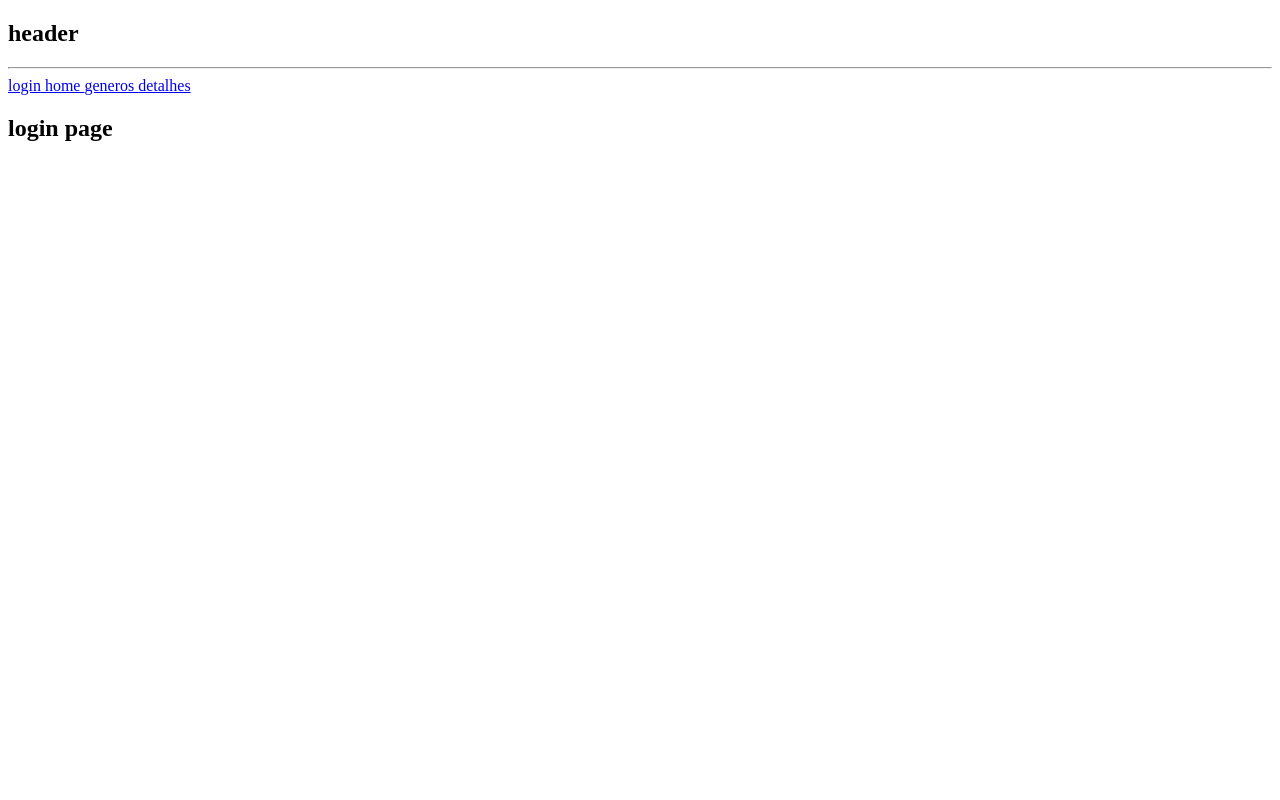
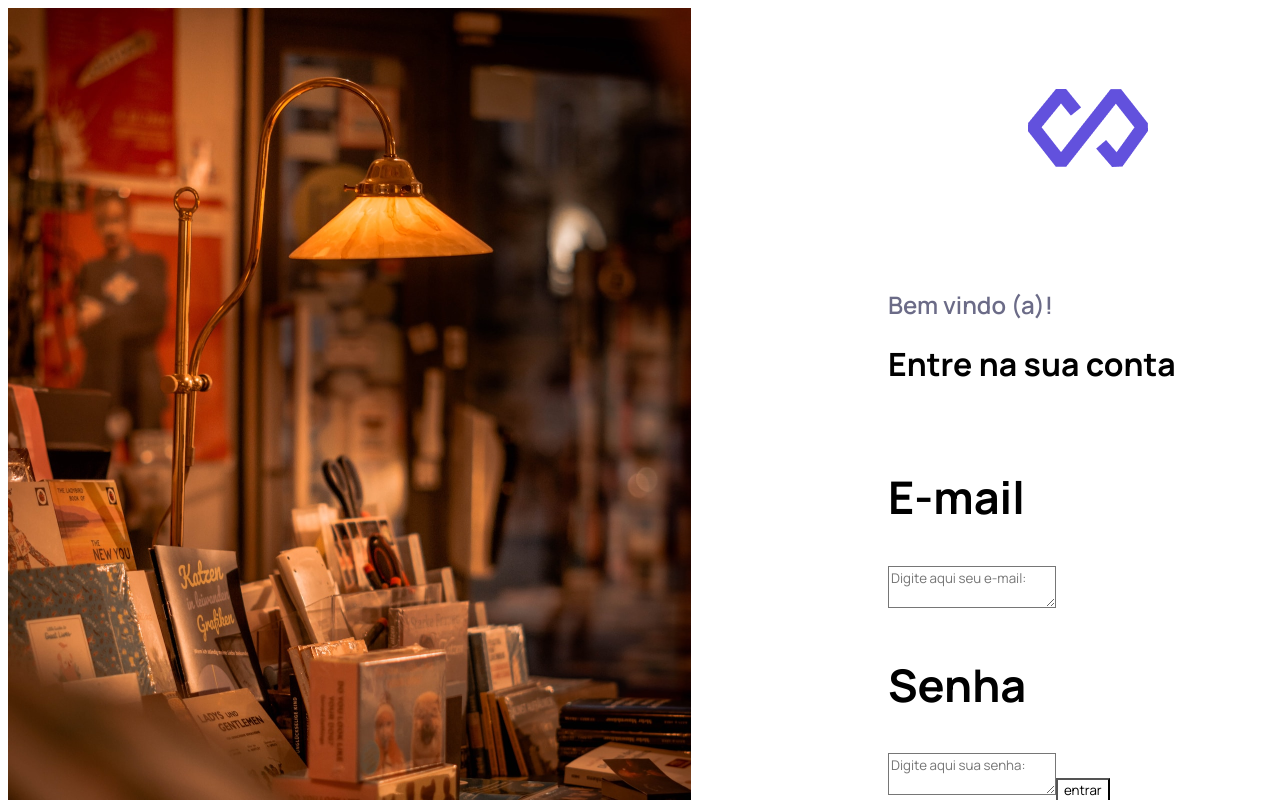
Before and after one commit to lenascadz/React_LivrariaVirtual, a React (Vite) app: page / in a window 1280 px wide. Shown: the top 800 px of the page. Built offline with nearby package versions, Linux system fonts and the light colour scheme.

Commit message:
feat: criando login page

```diff
--- a/src/pages/login/index.tsx
+++ b/src/pages/login/index.tsx
@@ -1,12 +1,34 @@
-import Header from "../../components/header";
+
+import styles from './styles.module.css';
+
 
 export default function Login() {
     return (
         <>
-            <Header/>
 
             <main>
-                <h2> login page </h2>
+                <div className={styles.capa}>
+                    <div className={styles.foto}>
+                        <img src="./src/assets/capa_login.png" alt="" />
+                    </div>
+                    <div className={styles.infos}>
+                        <div className={styles.logo}>
+                            <img src="./src/assets/logo.png"/>
+                        </div>
+                        <div className={styles.saudacao}>
+                            <h2> Bem vindo (a)! </h2>
+                            <h1> Entre na sua conta </h1>
+                        </div>
+                        <div className={styles.form}>
+                            <h2>E-mail</h2>
+                            <textarea placeholder="Digite aqui seu e-mail:"/>
+                            <h2>Senha</h2>
+                            <textarea placeholder="Digite aqui sua senha:"/>
+                            <button> entrar </button>
+
+                        </div>
+                    </div>
+                </div>
             </main>
         </>
     )
--- /dev/null
+++ b/src/pages/login/styles.module.css
@@ -0,0 +1,52 @@
+
+@import url('https://fonts.googleapis.com/css2?family=Barlow:ital,wght@0,100;0,200;0,300;0,400;0,500;0,600;0,700;0,800;0,900;1,100;1,200;1,300;1,400;1,500;1,600;1,700;1,800;1,900&family=Inter:ital,opsz,wght@0,14..32,100..900;1,14..32,100..900&family=Manrope:wght@200..800&display=swap');
+
+
+*{
+    max-height: 1024px;
+    background-color: white ;
+    font-family: "Manrope";
+}
+
+.foto{
+    width: 45rem;
+    height: 64rem;
+}
+.logo{
+    width: 8rem;
+    height: 5rem;
+    display: flex;
+    align-items: center;
+    margin-top: 80px;
+    margin-left: 300px;
+}
+
+.saudacao{
+    margin-top: 7.5rem;
+    margin-left: 10rem;
+}
+.saudacao h2{
+    color: rgba(9, 9, 55, 0.6);
+    font-size: 24px;
+    font-weight: 600;
+}
+.saudacao h1{
+    font-size: 32px;
+    font-weight: 700;
+    font-family: "Manrope";
+}
+
+.form{
+    margin-left: 10rem;
+    margin-top: 5rem;
+    font-size: 30px;
+}
+/* .form{
+    display: flex;
+    align-items: center;
+    margin-left: 605px;
+}*/
+.capa{
+    display: flex;
+
+}
```
Also changed, not shown: src/assets/capa_login.png (added), src/assets/logo.png (added).
